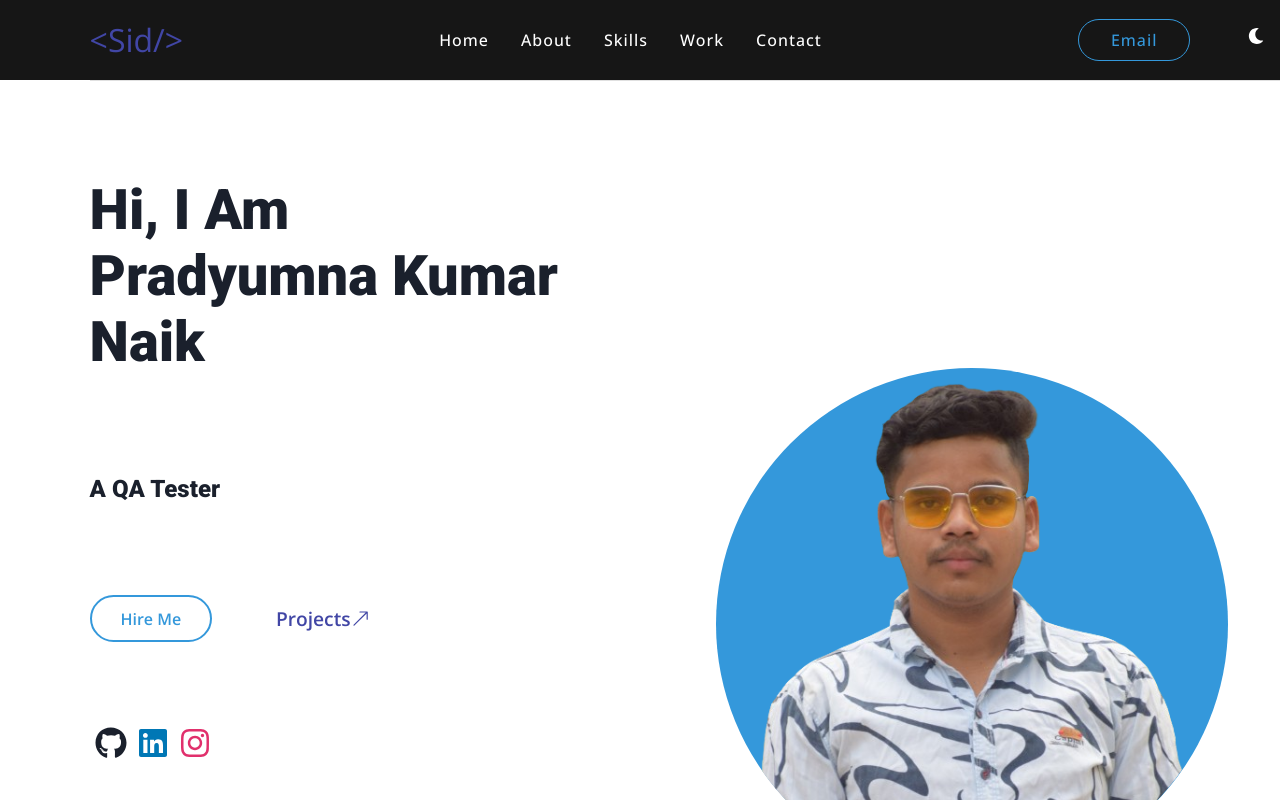
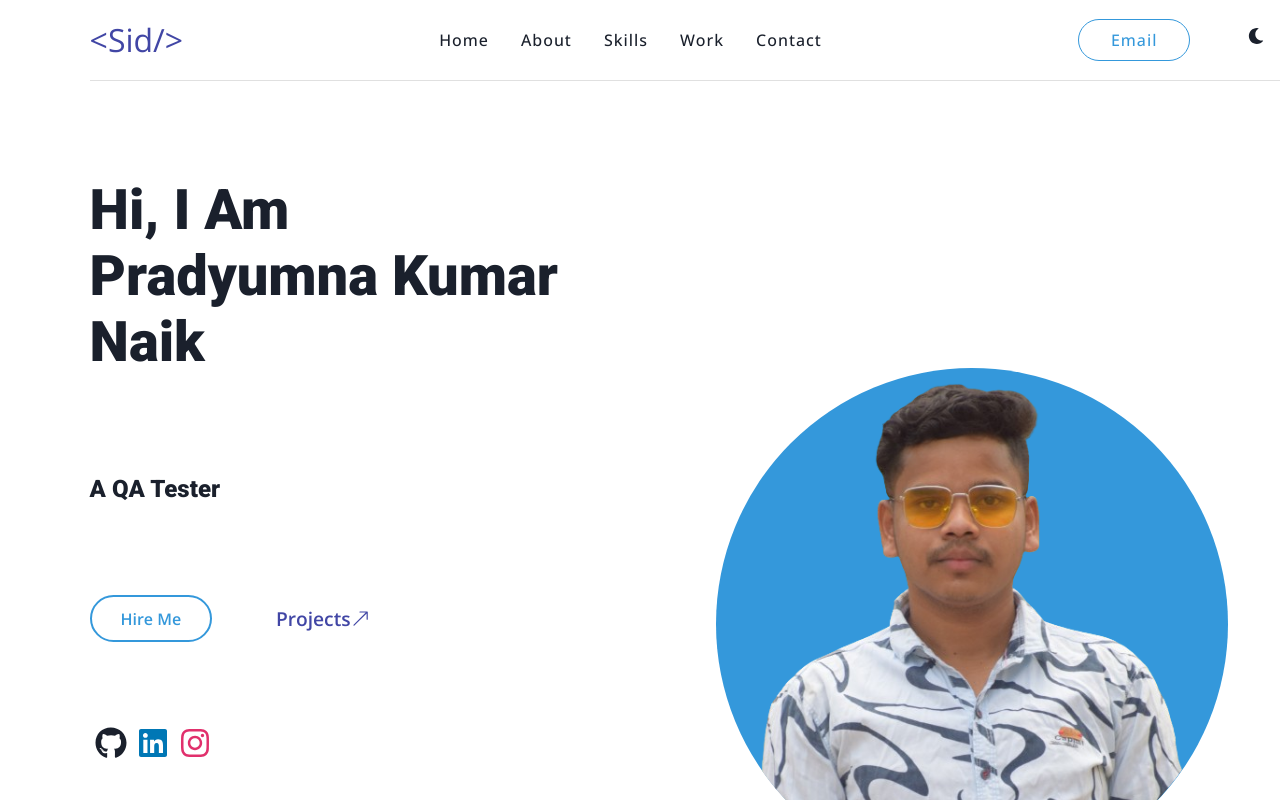
Before and after one commit to Pradyumna-1/MyPortfolio, a React (Vite) app: page / in a window 1280 px wide. Shown: the top 800 px of the page. Built offline with nearby package versions, Linux system fonts and the light colour scheme.

Commit message:
make some changes in both mediaqury and the navbar

```diff
--- a/src/ColorModeSwitcher.jsx
+++ b/src/ColorModeSwitcher.jsx
@@ -9,7 +9,7 @@ const ColorModeSwitcher = (props) => {
   return (
     <IconButton
       variant="ghost"
-      color="white"
+      color="none"
       pos={"fixed"}
       top={"4"}
       right={"1"}
--- a/src/components/Home.jsx
+++ b/src/components/Home.jsx
@@ -94,7 +94,7 @@ const Home = () => {
       <section>
         <img src={me} alt="Pradyumna" />
       </section>
-      <BsChevronDown />
+      {/* <BsChevronDown /> */}
     </div>
   );
 };
--- a/src/styles/header.scss
+++ b/src/styles/header.scss
@@ -2,8 +2,9 @@
 nav {
   width: 100%;
     height: 80px;
-     background-color: $color6;
-    position: fixed;
+    //  background-color: $color6;
+      // position: fixed;
+      // color: $color6_1;
 
 
 
@@ -12,7 +13,7 @@ nav {
     align-items: center;
     justify-content: space-between;
     padding: 0 $p;
-    position: sticky;
+    position: static;
     top: 0%;
     z-index: 60;
   >h2 {
@@ -24,7 +25,7 @@ nav {
       align-items: center;
       gap: 2rem;
     a {
-        color: $color1;
+        // color: $color1;
         font-weight: 500;
         transition: all 0.3s;
         letter-spacing: 1px;
@@ -51,11 +52,11 @@ nav {
 }
 .navBtn {
   width: 40px;
-  height: 40px;
+  height: 10px;
   border: none;
   background-color: transparent;
-  color: $color1;
-  font-size: 1.4rem;
+  // color: $color1;
+    font-size: 1.2rem;
   z-index: 150;
   position: fixed;
   top: 2rem;
```
